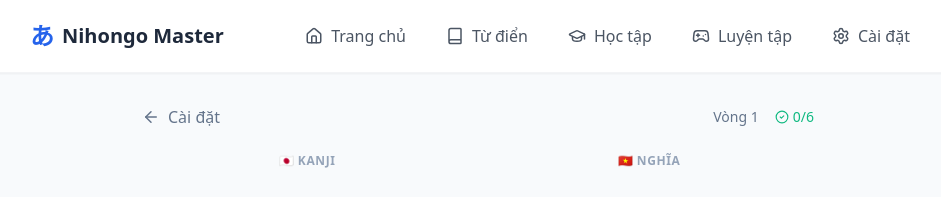
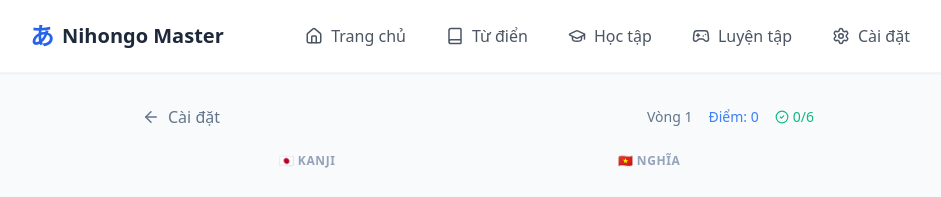
Before and after one commit to hoanvukhai/japanese-learning, a React (Vite) app in the folder nihongo-master/: page /vocabulary/matching in a window 1280 px wide. Both pictures are taken after a click on the button "Bắt đầu". Shown: the top 197 px of the page, without its empty margins (162-1103 px from the left). Built offline with nearby package versions, Linux system fonts and the light colour scheme.

Commit message:
Update vocabulary 2

```diff
--- a/nihongo-master/src/pages/Vocabulary/VocabMatching.tsx
+++ b/nihongo-master/src/pages/Vocabulary/VocabMatching.tsx
@@ -143,6 +143,7 @@ export default function VocabMatching() {
           </button>
           <div className="flex items-center gap-4 text-sm">
             <span className="text-slate-500 dark:text-slate-400">Vòng {round + 1}</span>
+            <span className="text-blue-500 dark:text-blue-400">Điểm: {totalCorrect}</span>
             <span className="text-emerald-500 flex items-center gap-1">
               <CheckCircle2 size={14} /> {matched.size}/{pairs.length}
             </span>
@@ -163,8 +164,7 @@ export default function VocabMatching() {
                   onClick={() => handleLeftClick(item.pairId, item.id)}
                   disabled={isMatched}
                   whileTap={{ scale: isMatched ? 1 : 0.95 }}
-                  className={`w-full py-4 px-3 rounded-2xl border-2 font-bold text-center transition-all ${
-                    isMatched
+                  className={`w-full py-4 px-3 rounded-2xl border-2 font-bold text-center transition-all ${isMatched
                       ? 'border-emerald-400 bg-emerald-50 dark:bg-emerald-900/30 text-emerald-600 dark:text-emerald-400 opacity-70'
                       : isSelected
                         ? 'border-emerald-500 bg-emerald-50 dark:bg-emerald-900/30 text-emerald-600 dark:text-emerald-400 shadow-md'
@@ -193,8 +193,7 @@ export default function VocabMatching() {
                   whileTap={{ scale: isMatched ? 1 : 0.95 }}
                   animate={isWrong ? { x: [0, -8, 8, -6, 6, 0] } : {}}
                   transition={{ duration: 0.3 }}
-                  className={`w-full py-4 px-3 rounded-2xl border-2 font-medium text-center transition-all ${
-                    isMatched
+                  className={`w-full py-4 px-3 rounded-2xl border-2 font-medium text-center transition-all ${isMatched
                       ? 'border-emerald-400 bg-emerald-50 dark:bg-emerald-900/30 text-emerald-600 dark:text-emerald-400 opacity-70'
                       : isWrong
                         ? 'border-red-400 bg-red-50 dark:bg-red-900/30 text-red-600 dark:text-red-400'
```
Also changed, not shown: nihongo-master/src/pages/Vocabulary/VocabDashboard.tsx (+3 -4 lines). Lines whose indentation alone changed are shown as unchanged.
